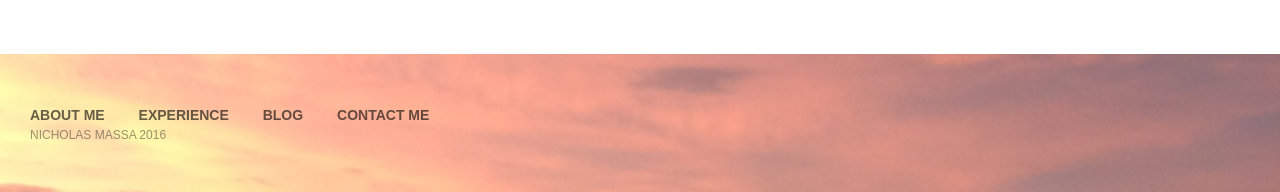
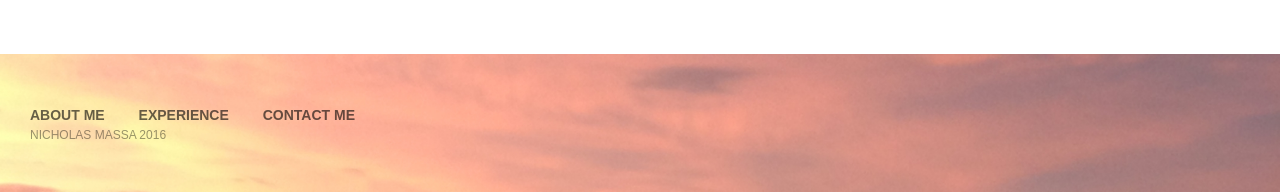
Before and after one commit to nickm221/nickmassa.com, a Jekyll site: the page built from index.html, in a window 1280 px wide and 900 px high, scrolled down 3164 px. Shown: the part 705-897 px from the top of the window. Built offline with Jekyll 4.4.1, drawn with Linux system fonts in a browser that asks for light colours; nearby versions of some CDN libraries; Markdown is read by kramdown in place of the engine named in the settings.

Commit message:
Update footer.html

```diff
--- a/_includes/footer.html
+++ b/_includes/footer.html
@@ -3,7 +3,7 @@
     <nav>
       <a href="/#about-me">About Me</a>
       <a href="/#Experenice">Experience</a>
-      <a href="/#Blog">Blog</a>
+      <!--<a href="/#Blog">Blog</a>-->
       <a href="/#Details">Contact Me</a>
     </nav>
     <p class="copyright">Nicholas Massa 2016</p>
```
